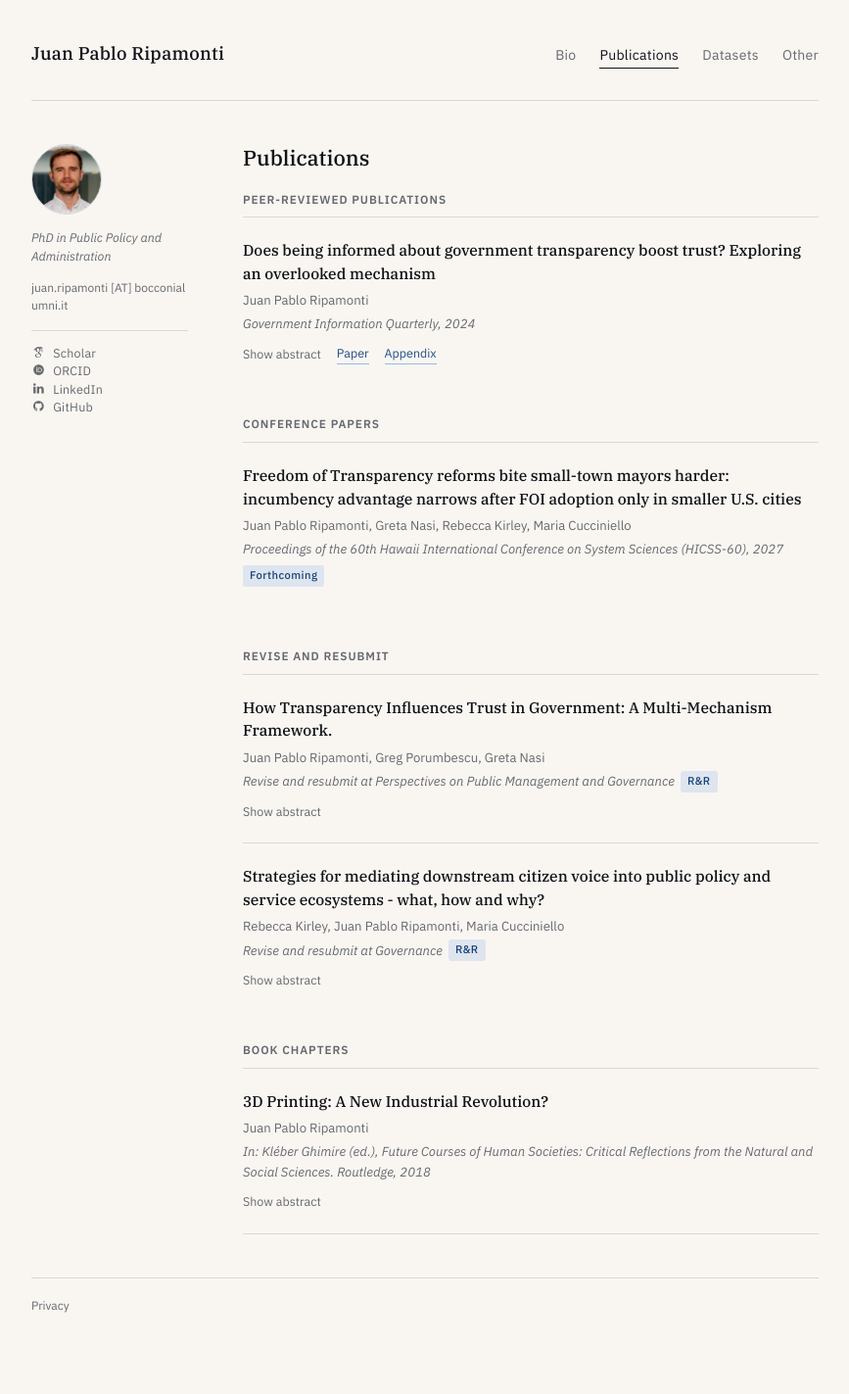
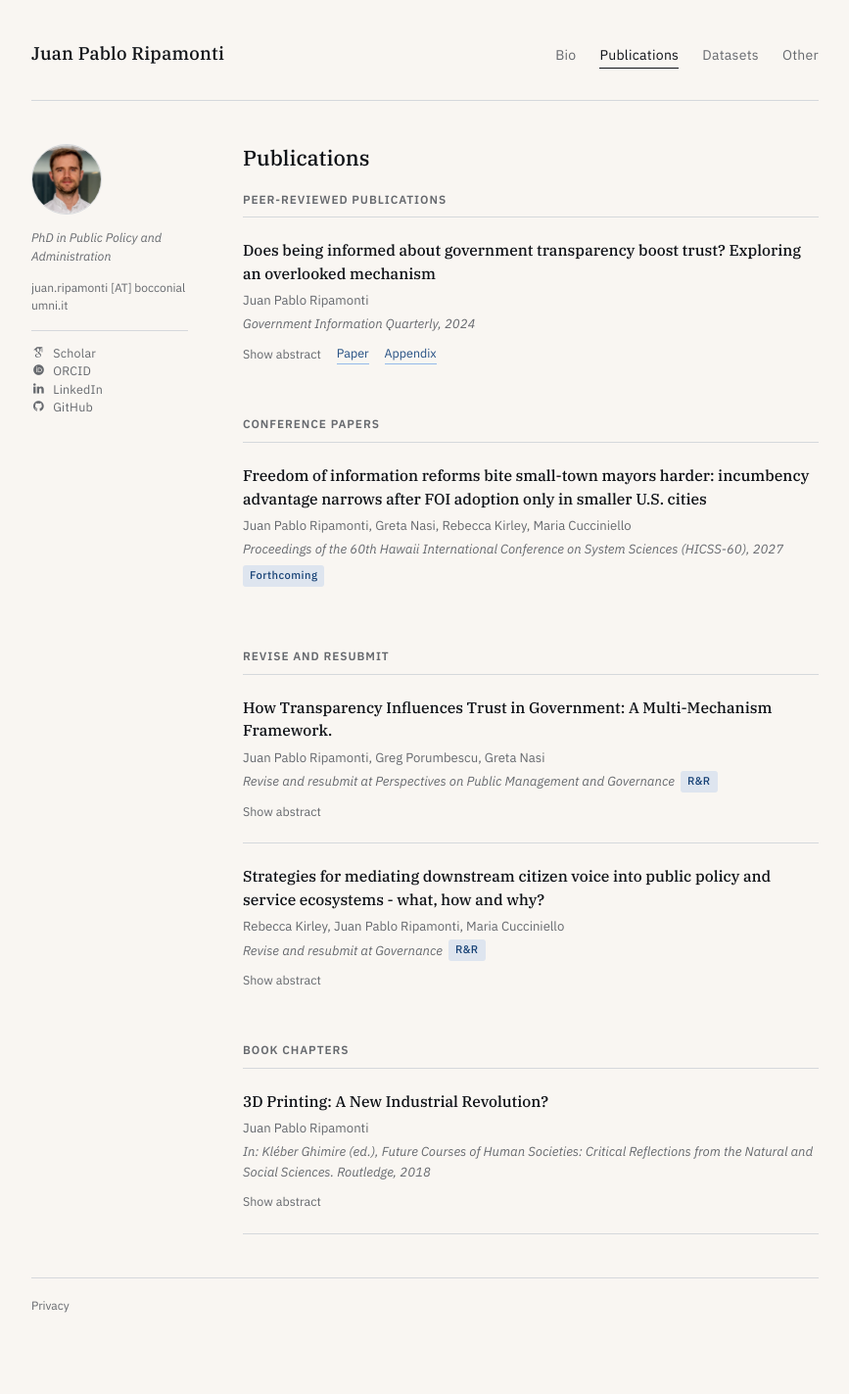
Before and after one commit to jpripamonti/jpripamonti.github.io, a Jekyll site: the page built from publications.html, in a window 1280 px wide. Shown: the whole page at 98% size, without its empty margins (206-1073 px from the left). Built offline with Jekyll 4.4.1, drawn with Linux system fonts in a browser that asks for light colours; some web fonts are replaced.

Commit message:
Call the HICSS paper Freedom of information, not Freedom of Transparency
The title said "Freedom of Transparency reforms" where the subtitle
already talks about FOI adoption.

Co-Authored-By: Claude Opus 5 <noreply@anthropic.com>

```diff
--- a/_data/publications.yaml
+++ b/_data/publications.yaml
@@ -49,7 +49,7 @@ papers:
     abstract: "Citizen voice is solicited in government to hold providers accountable, advance democratic values, and improve service delivery. Downstream citizen voice, such as complaints, can reveal pressure points, diverse needs, and failures in complex service ecosystems. However, theory and evidence on how noisy, unstructured citizen voice is mediated into policy and service arenas remain limited. Addressing this gap, this project looks to ombud institutions and related actors, which span citizen–state boundaries and policy networks. We use a qualitative approach to elaborate the concept of citizen voice mediation and to explore what strategies ombuds use to mediate downstream voice, and what drives these choices. Findings from interpretivist analysis of documents and interviews in Italy, the UK, and Argentina identify three outward mediation repertoires—authoritative‑targeted, facilitative‑collectivizing, and making information accessible and meaningful—expressed through directive (AR), hybrid (IT), and curatorial (UK) profiles. These strategies are shaped by different forms of ecosystemic fragmentation and actor capacities. The study advances a novel theorization of citizen voice mediation, develops positive propositions for testing, and deepens understanding of how voice can be strategically mediated to foster change in complex policy and service ecosystems."
     category: revise_and_resubmit
 
-  - title: "Freedom of Transparency reforms bite small-town mayors harder: incumbency advantage narrows after FOI adoption only in smaller U.S. cities"
+  - title: "Freedom of information reforms bite small-town mayors harder: incumbency advantage narrows after FOI adoption only in smaller U.S. cities"
     authors: "Juan Pablo Ripamonti, Greta Nasi, Rebecca Kirley, Maria Cucciniello"
     venue: "Proceedings of the 60th Hawaii International Conference on System Sciences (HICSS-60)"
     year: "2027"
```
